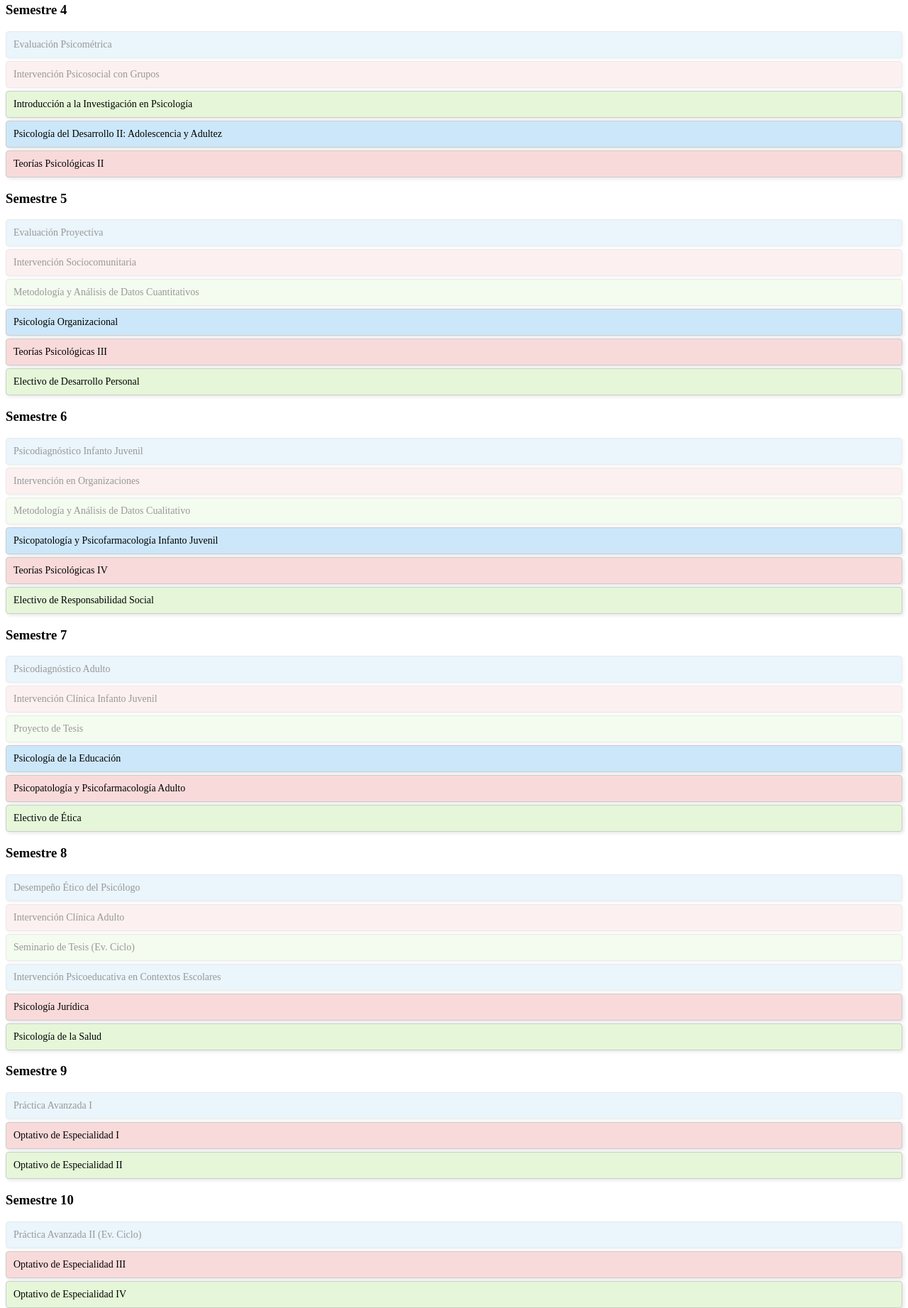
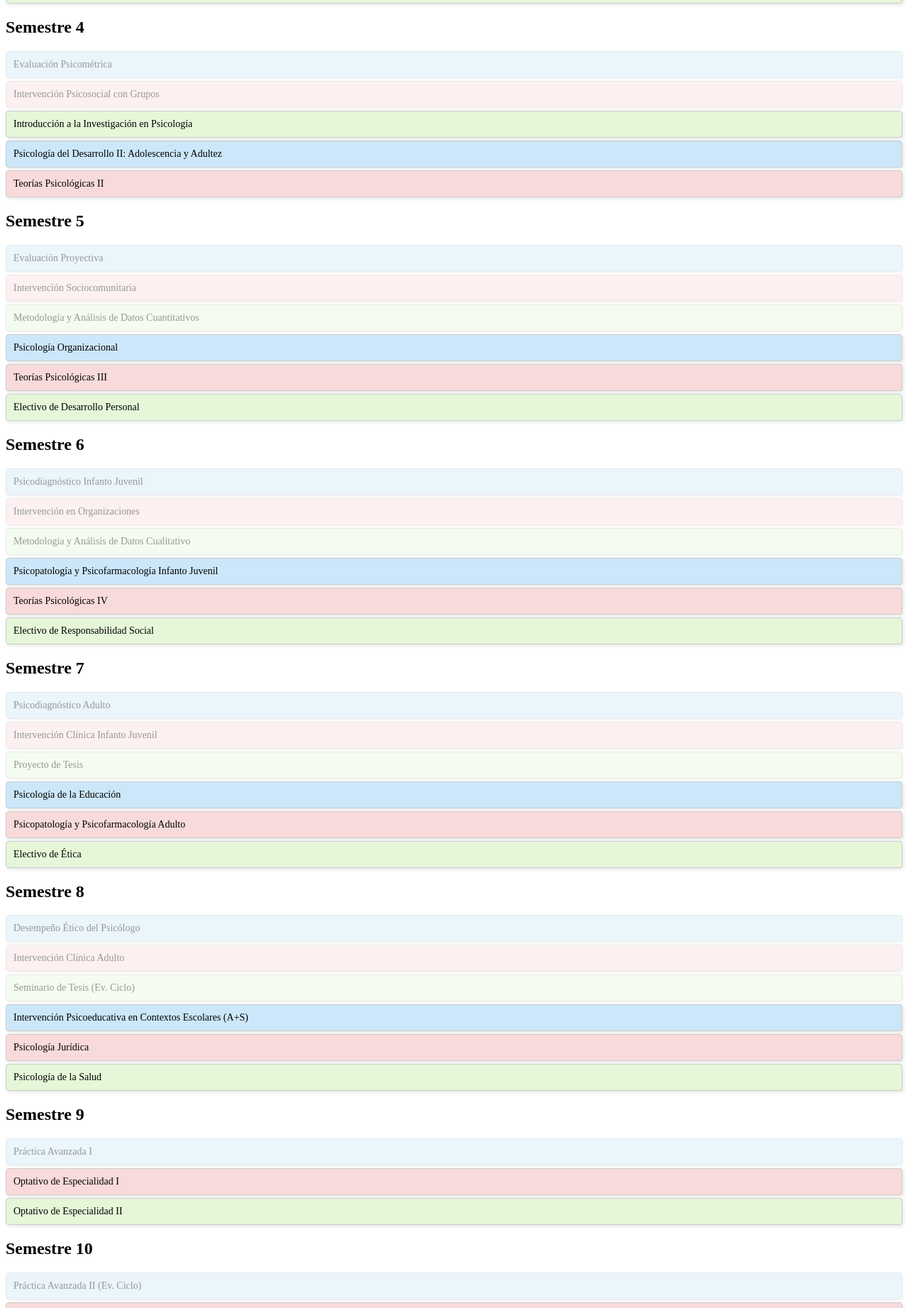
Before and after one commit to Ccafecitos/malla-psicolog-a, a plain HTML site: page index.html in a window 1280 px wide. Shown: the part 957-2800 px from the top of the page at 71% size. Drawn offline with Linux system fonts and the light colour scheme.

Commit message:
index.html

```diff
--- a/index.html
+++ b/index.html
@@ -2,7 +2,7 @@
 <html lang="es">
 <head>
   <meta charset="UTF-8" />
-  <meta name="viewport" content="width=device-width, initial-scale=1.0"/>
+  <meta name="viewport" content="width=device-width, initial-scale=1.0" />
   <title>Malla Interactiva - Psicología</title>
   <link rel="stylesheet" href="styles.css" />
 </head>
@@ -10,9 +10,10 @@
   <h1>Malla Interactiva - Psicología</h1>
 
   <div class="malla">
-    <!-- Semestre 1 -->
+
+    <!-- SEMESTRE 1 -->
     <div class="semestre">
-      <h3>Semestre 1</h3>
+      <h2>Semestre 1</h2>
       <div class="ramo color-uno">Fundamentos Neuroanatómicos y Funcionales del Sistema Nervioso</div>
       <div class="ramo color-dos">Fundamentos Socioculturales de la Psicología</div>
       <div class="ramo color-tres">Procesos Psicológicos I</div>
@@ -21,9 +22,9 @@
       <div class="ramo color-tres">Electivo de Comunicación</div>
     </div>
 
-    <!-- Semestre 2 -->
+    <!-- SEMESTRE 2 -->
     <div class="semestre">
-      <h3>Semestre 2</h3>
+      <h2>Semestre 2</h2>
       <div class="ramo color-dos">Epistemología Aplicada a la Psicología</div>
       <div class="ramo color-tres bloqueado">Introducción a la Neurociencia</div>
       <div class="ramo color-uno bloqueado">Procesos Psicológicos II</div>
@@ -31,9 +32,9 @@
       <div class="ramo color-tres">Electivo de Comunicación</div>
     </div>
 
-    <!-- Semestre 3 -->
+    <!-- SEMESTRE 3 -->
     <div class="semestre">
-      <h3>Semestre 3</h3>
+      <h2>Semestre 3</h2>
       <div class="ramo color-uno bloqueado">Neuropsicología</div>
       <div class="ramo color-dos">Psicología de la Personalidad</div>
       <div class="ramo color-tres">Psicología Social</div>
@@ -42,9 +43,9 @@
       <div class="ramo color-tres">Electivo de Desarrollo del Pensamiento</div>
     </div>
 
-    <!-- Semestre 4 -->
+    <!-- SEMESTRE 4 -->
     <div class="semestre">
-      <h3>Semestre 4</h3>
+      <h2>Semestre 4</h2>
       <div class="ramo color-uno bloqueado">Evaluación Psicométrica</div>
       <div class="ramo color-dos bloqueado">Intervención Psicosocial con Grupos</div>
       <div class="ramo color-tres">Introducción a la Investigación en Psicología</div>
@@ -52,9 +53,9 @@
       <div class="ramo color-dos">Teorías Psicológicas II</div>
     </div>
 
-    <!-- Semestre 5 -->
+    <!-- SEMESTRE 5 -->
     <div class="semestre">
-      <h3>Semestre 5</h3>
+      <h2>Semestre 5</h2>
       <div class="ramo color-uno bloqueado">Evaluación Proyectiva</div>
       <div class="ramo color-dos bloqueado">Intervención Sociocomunitaria</div>
       <div class="ramo color-tres bloqueado">Metodología y Análisis de Datos Cuantitativos</div>
@@ -63,9 +64,9 @@
       <div class="ramo color-tres">Electivo de Desarrollo Personal</div>
     </div>
 
-    <!-- Semestre 6 -->
+    <!-- SEMESTRE 6 -->
     <div class="semestre">
-      <h3>Semestre 6</h3>
+      <h2>Semestre 6</h2>
       <div class="ramo color-uno bloqueado">Psicodiagnóstico Infanto Juvenil</div>
       <div class="ramo color-dos bloqueado">Intervención en Organizaciones</div>
       <div class="ramo color-tres bloqueado">Metodología y Análisis de Datos Cualitativo</div>
@@ -74,9 +75,9 @@
       <div class="ramo color-tres">Electivo de Responsabilidad Social</div>
     </div>
 
-    <!-- Semestre 7 -->
+    <!-- SEMESTRE 7 -->
     <div class="semestre">
-      <h3>Semestre 7</h3>
+      <h2>Semestre 7</h2>
       <div class="ramo color-uno bloqueado">Psicodiagnóstico Adulto</div>
       <div class="ramo color-dos bloqueado">Intervención Clínica Infanto Juvenil</div>
       <div class="ramo color-tres bloqueado">Proyecto de Tesis</div>
@@ -85,28 +86,28 @@
       <div class="ramo color-tres">Electivo de Ética</div>
     </div>
 
-    <!-- Semestre 8 -->
+    <!-- SEMESTRE 8 -->
     <div class="semestre">
-      <h3>Semestre 8</h3>
+      <h2>Semestre 8</h2>
       <div class="ramo color-uno bloqueado">Desempeño Ético del Psicólogo</div>
       <div class="ramo color-dos bloqueado">Intervención Clínica Adulto</div>
       <div class="ramo color-tres bloqueado">Seminario de Tesis (Ev. Ciclo)</div>
-      <div class="ramo color-uno bloqueado">Intervención Psicoeducativa en Contextos Escolares</div>
+      <div class="ramo color-uno">Intervención Psicoeducativa en Contextos Escolares (A+S)</div>
       <div class="ramo color-dos">Psicología Jurídica</div>
       <div class="ramo color-tres">Psicología de la Salud</div>
     </div>
 
-    <!-- Semestre 9 -->
+    <!-- SEMESTRE 9 -->
     <div class="semestre">
-      <h3>Semestre 9</h3>
+      <h2>Semestre 9</h2>
       <div class="ramo color-uno bloqueado">Práctica Avanzada I</div>
       <div class="ramo color-dos">Optativo de Especialidad I</div>
       <div class="ramo color-tres">Optativo de Especialidad II</div>
     </div>
 
-    <!-- Semestre 10 -->
+    <!-- SEMESTRE 10 -->
     <div class="semestre">
-      <h3>Semestre 10</h3>
+      <h2>Semestre 10</h2>
       <div class="ramo color-uno bloqueado">Práctica Avanzada II (Ev. Ciclo)</div>
       <div class="ramo color-dos">Optativo de Especialidad III</div>
       <div class="ramo color-tres">Optativo de Especialidad IV</div>
```
